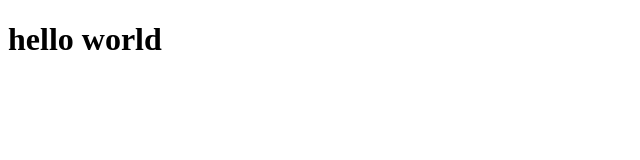
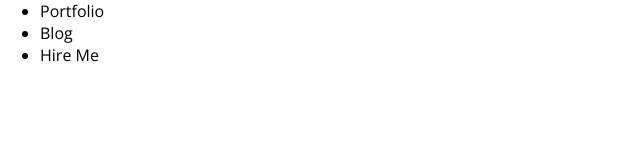
Before and after one commit to mdshahjalalrakib/my-portfolio, a plain HTML site: page index.html in a window 1280 px wide. Shown: the whole page, without its empty margins (0-640 px from the left). Drawn offline with nearby package versions, Linux system fonts and the light colour scheme.

Commit message:
Google Font Added

```diff
--- a/index.html
+++ b/index.html
@@ -5,10 +5,21 @@
     <meta name="viewport" content="width=device-width, initial-scale=1.0">
     <title>Personal Portfolio</title>
     <link rel="stylesheet" href="style.css">
+    <link rel="preconnect" href="https://fonts.googleapis.com">
+<link rel="preconnect" href="https://fonts.gstatic.com" crossorigin>
+<link href="https://fonts.googleapis.com/css2?family=Open+Sans&display=swap" rel="stylesheet">
 </head>
 <body>
 
-    <h1>hello world</h1>
+    <header>
+        <nav>
+            <ul>
+                <li>Portfolio</li>
+                <li>Blog</li>
+                <li>Hire Me</li>
+            </ul>
+        </nav>
+    </header>
 
 </body>
 </html>
--- a/style.css
+++ b/style.css
@@ -0,0 +1,4 @@
+*{
+    margin: 0;
+    font-family: 'Open Sans', sans-serif;
+}
```
Also changed, not shown: images/developer.png (added), images/header_bg.png (added), images/icons/facebook.png (added), images/icons/insta.png (added), images/icons/js.png (added), images/icons/mongo.png (added), images/icons/nodejs.png (added), images/icons/react.png (added), images/icons/twitter.png (added), 1 other file.
